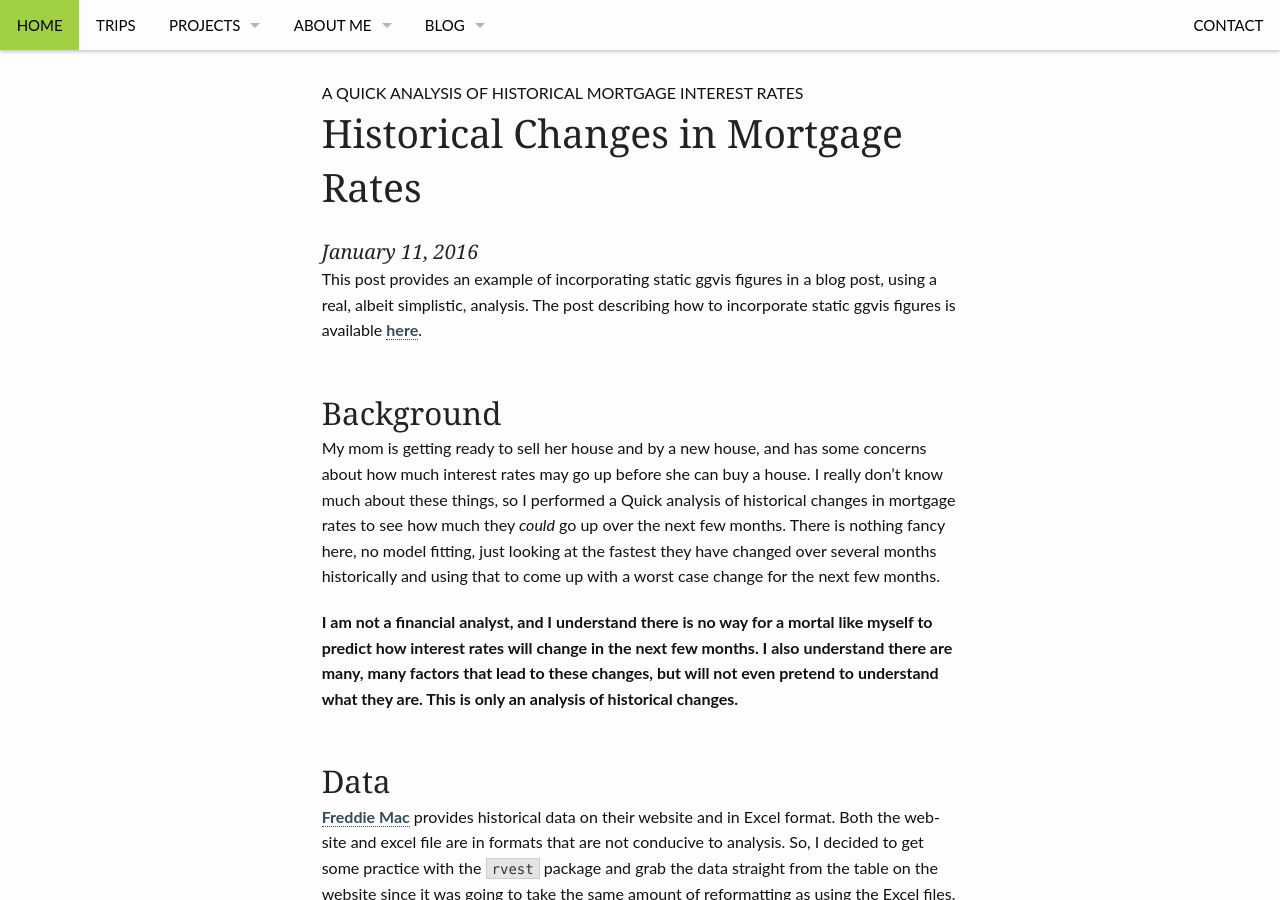
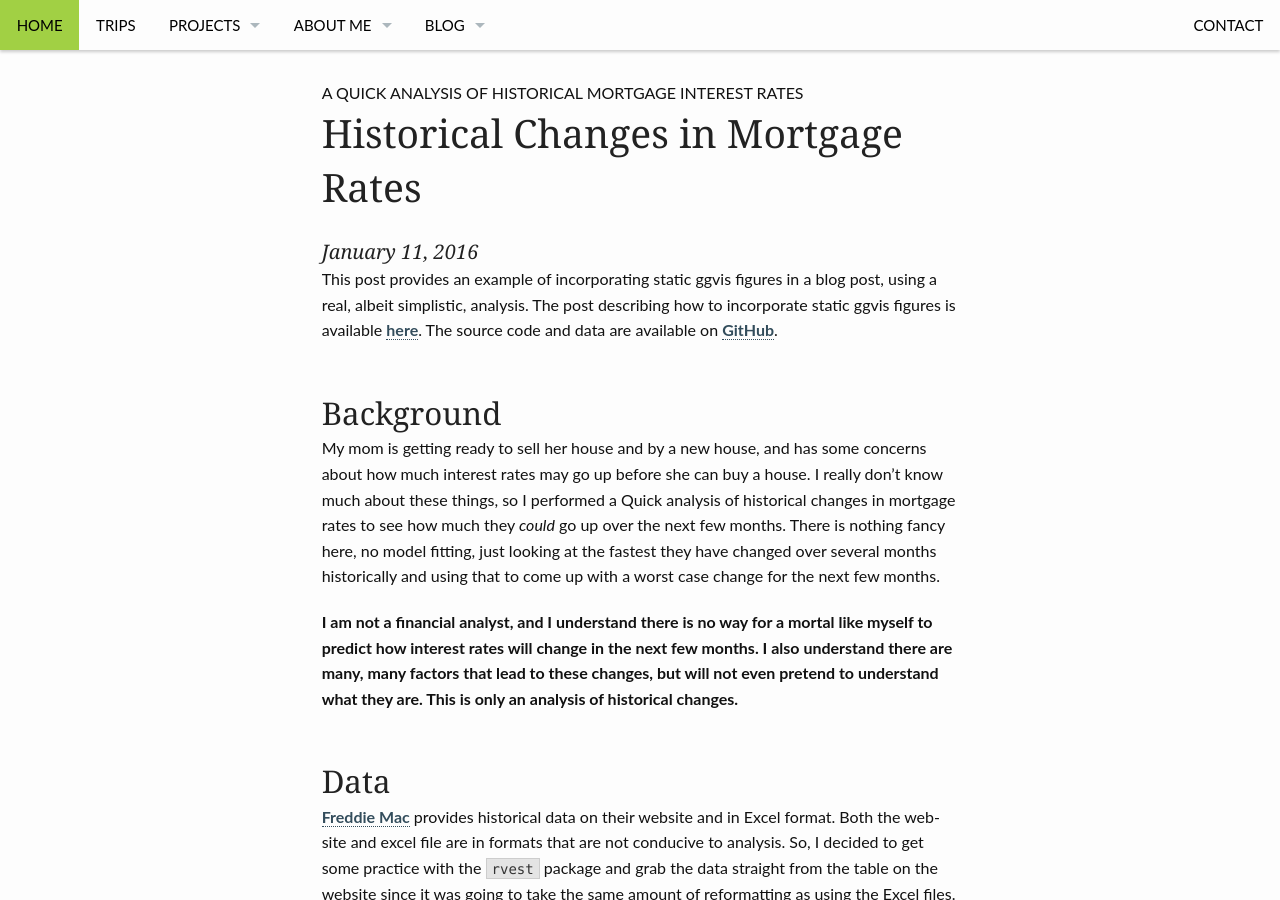
Before and after one commit to rabutler/rabutler.github.io, a Jekyll site: the page built from projects/historical-mortgage-interest.html, in a window 1280 px wide and 900 px high. Built offline with Jekyll 4.4.1, drawn with Linux system fonts in a browser that asks for light colours.

Commit message:
added link to GitHub repo for mortgage analysis page

```diff
--- a/projects/historical-mortgage-interest.html
+++ b/projects/historical-mortgage-interest.html
@@ -17,7 +17,7 @@ permalink: "/projects/historical-mortgage-interest/"
 </div>
 
 
-<p>This post provides an example of incorporating static ggvis figures in a blog post, using a real, albeit simplistic, analysis. The post describing how to incorporate static ggvis figures is available <a href="{{%20site.baseurl%20}}/blog/2016/01/11/incorporating-static-ggvis-figures-into-a-website">here</a>.</p>
+<p>This post provides an example of incorporating static ggvis figures in a blog post, using a real, albeit simplistic, analysis. The post describing how to incorporate static ggvis figures is available <a href="{{%20site.baseurl%20}}/blog/2016/01/11/incorporating-static-ggvis-figures-into-a-website">here</a>. The source code and data are available on <a href="https://github.com/rabutler/mortgageData">GitHub</a>.</p>
 <div id="background" class="section level2">
 <h2>Background</h2>
 <p>My mom is getting ready to sell her house and by a new house, and has some concerns about how much interest rates may go up before she can buy a house. I really don’t know much about these things, so I performed a Quick analysis of historical changes in mortgage rates to see how much they <em>could</em> go up over the next few months. There is nothing fancy here, no model fitting, just looking at the fastest they have changed over several months historically and using that to come up with a worst case change for the next few months.</p>
```
